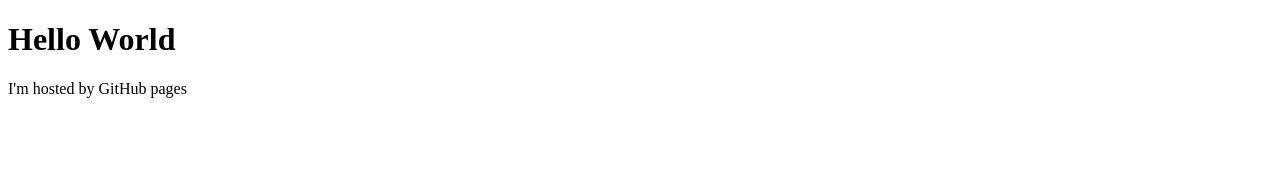
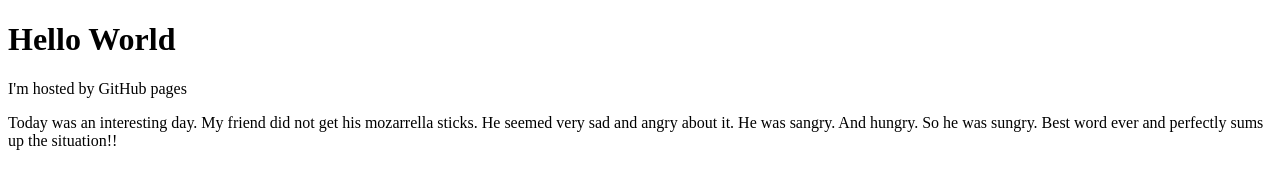
Before and after one commit to BobaChan/BobaChan.github.io, a plain HTML site: page index.html in a window 1280 px wide. Drawn offline with Linux system fonts and the light colour scheme.

Commit message:
Update index.html

```diff
--- a/index.html
+++ b/index.html
@@ -3,5 +3,6 @@
 <body>
 <h1>Hello World</h1>
 <p> I'm hosted by GitHub pages </p>
+<p> Today was an interesting day. My friend did not get his mozarrella sticks. He seemed very sad and angry about it. He was sangry. And hungry. So he was sungry. Best word ever and perfectly sums up the situation!! </p>
 </body>
 </html>
```
